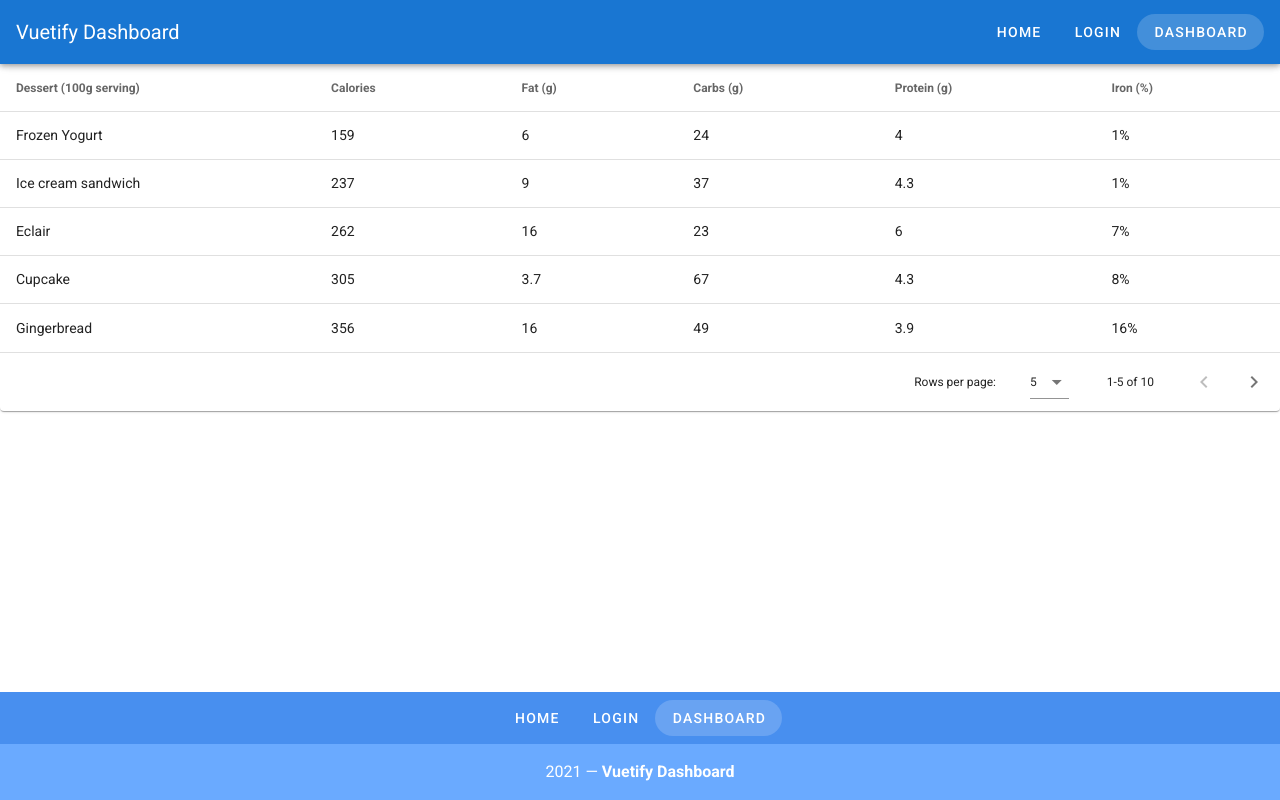
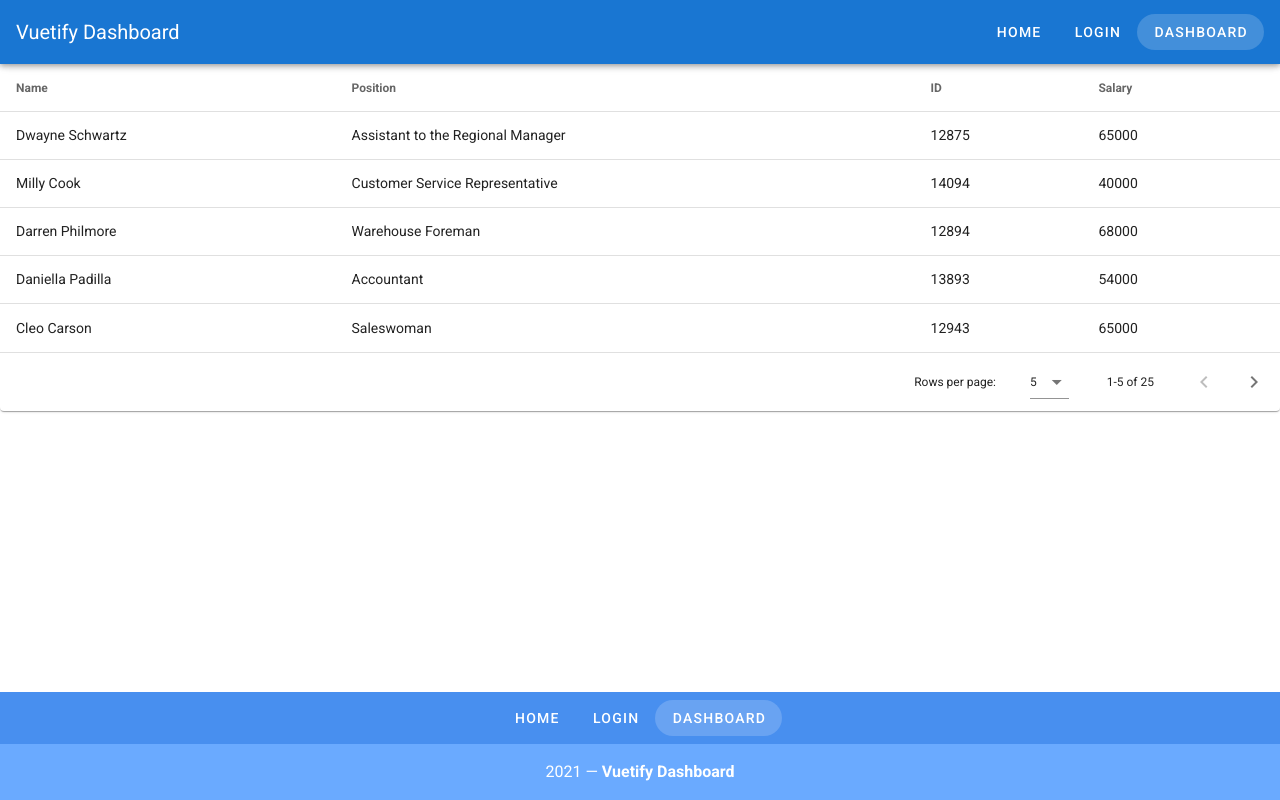
Before and after one commit to xeilen/Vuetify, a Vue app: page /dashboard in a window 1280 px wide. Built offline with nearby package versions, Linux system fonts and the light colour scheme.

Commit message:
done code challenge

```diff
--- /dev/null
+++ b/src/data/employees.json
@@ -0,0 +1,152 @@
+[
+  {
+    "id": 12875,
+    "name": "Dwayne Schwartz",
+    "title": "Assistant to the Regional Manager",
+    "salary": 65000
+  },
+  {
+    "id": 14094,
+    "name": "Milly Cook",
+    "title": "Customer Service Representative",
+    "salary": 40000
+  },
+  {
+    "id": 12894,
+    "name": "Darren Philmore",
+    "title": "Warehouse Foreman",
+    "salary": 68000
+  },
+  {
+    "id": 13893,
+    "name": "Daniella Padilla",
+    "title": "Accountant",
+    "salary": 54000
+  },
+  {
+    "id": 12943,
+    "name": "Cleo Carson",
+    "title": "Saleswoman",
+    "salary": 65000
+  },
+  {
+    "id": 19523,
+    "name": "Evangeline Blake",
+    "title": "Saleswoman",
+    "salary": 65000
+  },
+  {
+    "id": 18349,
+    "name": "Tory Henderson",
+    "title": "Human Resources Representative",
+    "salary": 60000
+  },
+  {
+    "id": 11853,
+    "name": "Max Scarn",
+    "title": "Regional Manager",
+    "salary": 70000
+  },
+  {
+    "id": 14821,
+    "name": "Daniella Padilla",
+    "title": "Secretary",
+    "salary": 45000
+  },
+  {
+    "id": 15834,
+    "name": "Felix Mendez",
+    "title": "Salesman",
+    "salary": 65000
+  },
+  {
+    "id": 84363,
+    "name": "Kurt Peck",
+    "title": "Salesman",
+    "salary": 65000
+  },
+  {
+    "id": 83724,
+    "name": "Hayley Santos",
+    "title": "Accountant",
+    "salary": 54000
+  },
+  {
+    "id": 38542,
+    "name": "Hannah Lamb",
+    "title": "Saleswoman",
+    "salary": 65000
+  },
+  {
+    "id": 84624,
+    "name": "Melanie Jensen",
+    "title": "Saleswoman",
+    "salary": 65000
+  },
+  {
+    "id": 96825,
+    "name": "Tianna Dorsey",
+    "title": "Intern",
+    "salary": 30000
+  },
+  {
+    "id": 48235,
+    "name": "Stan Zuniga",
+    "title": "Salesman",
+    "salary": 65000
+  },
+  {
+    "id": 27937,
+    "name": "Robert Lambert",
+    "title": "Accountant",
+    "salary": 54000
+  },
+  {
+    "id": 43820,
+    "name": "Saskia Hubbard",
+    "title": "Saleswoman",
+    "salary": 65000
+  },
+  {
+    "id": 10053,
+    "name": "Katy Harrington",
+    "title": "Saleswoman",
+    "salary": 65000
+  },
+  {
+    "id": 43289,
+    "name": "Lottie Noble",
+    "title": "Intern",
+    "salary": 30000
+  },
+  {
+    "id": 12476,
+    "name": "Khadijah Clayton",
+    "title": "Salesman",
+    "salary": 65000
+  },
+  {
+    "id": 75313,
+    "name": "Bailey Norton",
+    "title": "Accountant",
+    "salary": 54000
+  },
+  {
+    "id": 86321,
+    "name": "Aliyah McKinney",
+    "title": "Saleswoman",
+    "salary": 65000
+  },
+  {
+    "id": 12363,
+    "name": "Caroline Mayer",
+    "title": "Saleswoman",
+    "salary": 65000
+  },
+  {
+    "id": 87542,
+    "name": "Ryan Johnson",
+    "title": "Intern",
+    "salary": 30000
+  }
+]
--- a/src/views/Dashboard.vue
+++ b/src/views/Dashboard.vue
@@ -2,9 +2,10 @@
   <div>
     <v-data-table
         :headers="headers"
-        :items="desserts"
+        :items="employees"
         :items-per-page="5"
         class="elevation-1"
+        multi-sort
         @click:row="selectRow"
     />
 
@@ -29,24 +30,24 @@
 </template>
 
 <script>
+import employees from '../data/employees.json'
 export default {
   name: "Dashboard",
   data () {
     return {
+      employees,
       snackbar: false,
       text: '',
       headers: [
         {
-          text: 'Dessert (100g serving)',
+          text: 'Name',
           align: 'start',
           sortable: false,
           value: 'name',
         },
-        { text: 'Calories', value: 'calories' },
-        { text: 'Fat (g)', value: 'fat' },
-        { text: 'Carbs (g)', value: 'carbs' },
-        { text: 'Protein (g)', value: 'protein' },
-        { text: 'Iron (%)', value: 'iron' },
+        { text: 'Position', value: 'title' },
+        { text: 'ID', value: 'id' },
+        { text: 'Salary', value: 'salary' },
       ],
       desserts: [
         {
@@ -135,7 +136,7 @@ export default {
   methods: {
     selectRow(event) {
       console.log(event)
-      this.text = event.name
+      this.text = event.name + ' ' + event.title
       this.snackbar = true
     }
   }
```
Also changed, not shown: 1 other file (tests, documents, lock files or other folders).
